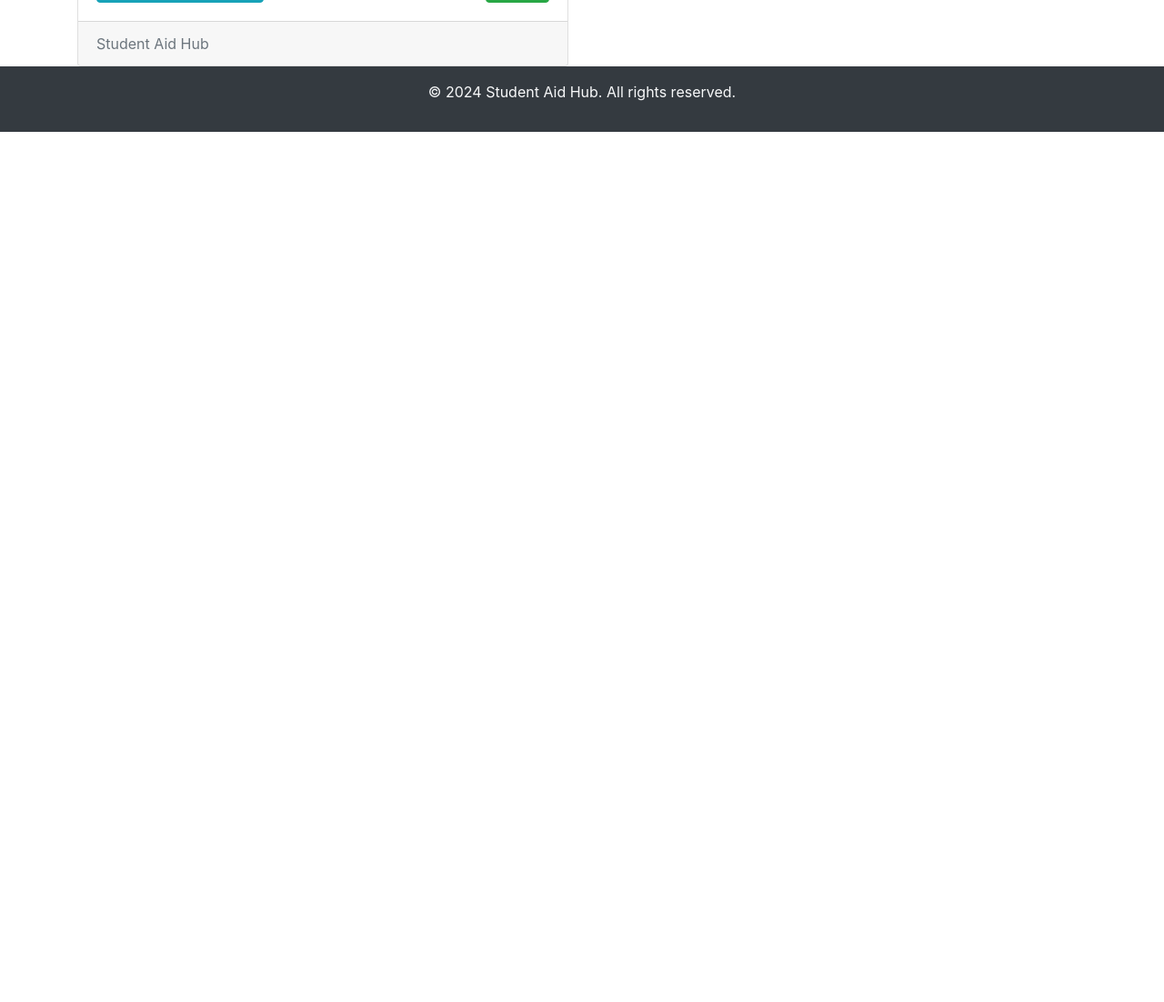
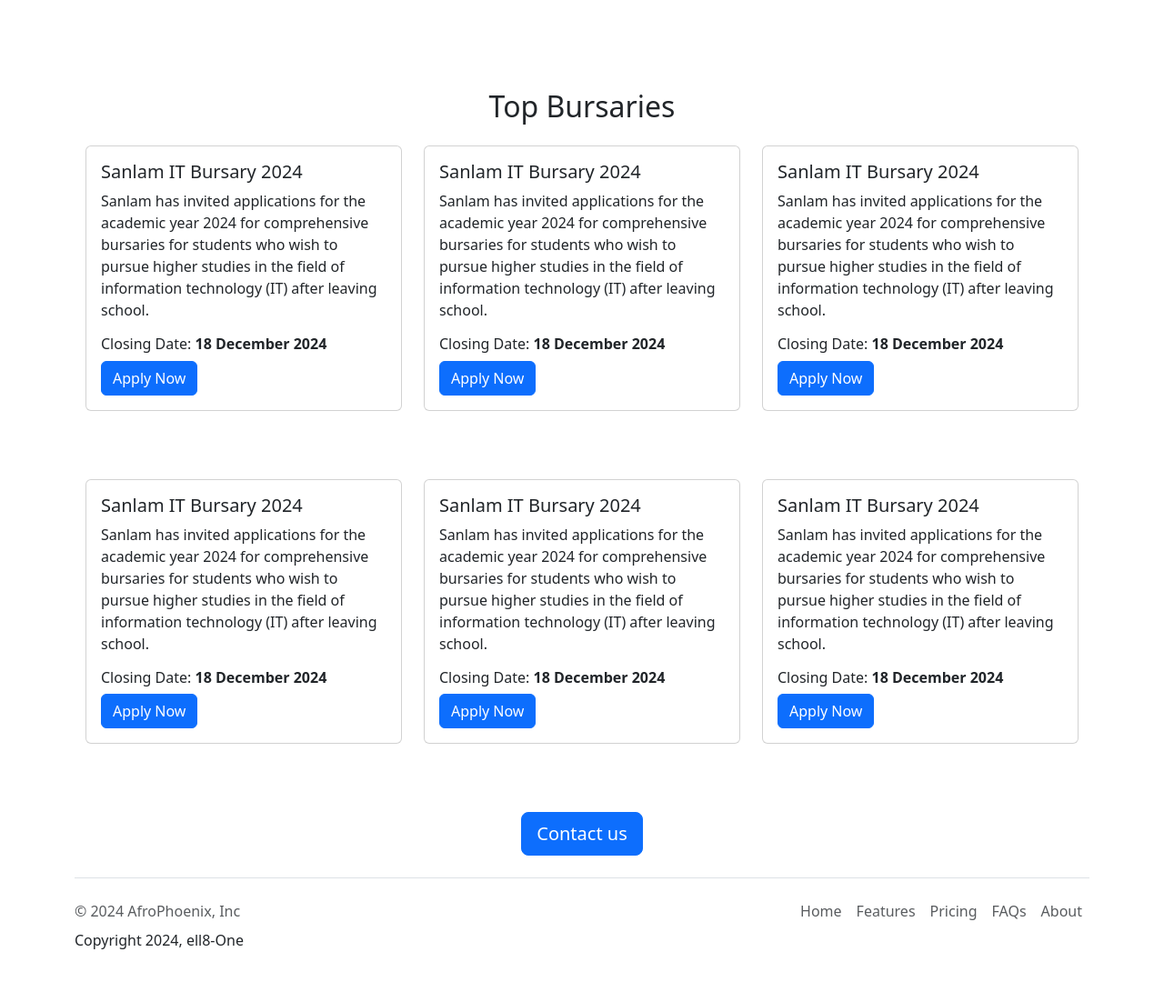
Before and after one commit to khumbulani101/SAH, a Flask app: page /dashboard in a window 1280 px wide. Shown: the part 883-1985 px from the top of the page at 91% size. Before the commit the page ends 1028 px from the top, so only its background shows below. Run offline with Flask 3, Linux system fonts and the light colour scheme; some libraries are stand-ins or nearby versions.

Commit message:
Done for the day.

```diff
--- /dev/null
+++ b/website/templates/bursaries.html
@@ -0,0 +1,91 @@
+<div class="container">
+
+                  <div class="row">
+
+                    <div class="col-md-4">
+                      <div class="card">
+                        <div class="card-body">
+                          <h5 class="card-title">Sanlam IT Bursary 2024</h5>
+                          <p class="card-text">Sanlam has invited applications for the
+                            academic year 2024 for comprehensive bursaries for students who wish
+                            to pursue higher studies in the field of information technology (IT) after
+                            leaving school.</p>
+                          <h6>Closing Date: <b>18 December 2024</b></h6>
+                          <a href="mailto:sanlam@StudentAidHub.ac.za?subject=Application%20for%20Sanlam%20Bursary%202024&body=Hi%2C%20hope%20your%20well.%0D%0A%0D%0AKindly%20receive%20my%20documents%20attatched%20below%20as%20required%20...%20%3CAdd%20more%20text%20about%20your%20email%3E%0D%0A%0D%0ARegards.%0D%0AMr.%2FMs.%2FMrs" class=" btn btn-primary">Apply Now</a>
+                        </div>
+                      </div>
+                    </div>
+
+                     <div class="col-md-4">
+                      <div class="card">
+                        <div class="card-body">
+                          <h5 class="card-title">Sanlam IT Bursary 2024</h5>
+                          <p class="card-text">Sanlam has invited applications for the
+                            academic year 2024 for comprehensive bursaries for students who wish
+                            to pursue higher studies in the field of information technology (IT) after
+                            leaving school.</p>
+                          <h6>Closing Date: <b>18 December 2024</b></h6>
+                          <a href="mailto:sanlam@StudentAidHub.ac.za?subject=Application%20for%20Sanlam%20Bursary%202024&body=Hi%2C%20hope%20your%20well.%0D%0A%0D%0AKindly%20receive%20my%20documents%20attatched%20below%20as%20required%20...%20%3CAdd%20more%20text%20about%20your%20email%3E%0D%0A%0D%0ARegards.%0D%0AMr.%2FMs.%2FMrs" class=" btn btn-primary">Apply Now</a>
+                        </div>
+                      </div>
+                    </div>
+
+                     <div class="col-md-4">
+                      <div class="card">
+                        <div class="card-body">
+                          <h5 class="card-title">Sanlam IT Bursary 2024</h5>
+                          <p class="card-text">Sanlam has invited applications for the
+                            academic year 2024 for comprehensive bursaries for students who wish
+                            to pursue higher studies in the field of information technology (IT) after
+                            leaving school.</p>
+                          <h6>Closing Date: <b>18 December 2024</b></h6>
+                          <a href="mailto:sanlam@StudentAidHub.ac.za?subject=Application%20for%20Sanlam%20Bursary%202024&body=Hi%2C%20hope%20your%20well.%0D%0A%0D%0AKindly%20receive%20my%20documents%20attatched%20below%20as%20required%20...%20%3CAdd%20more%20text%20about%20your%20email%3E%0D%0A%0D%0ARegards.%0D%0AMr.%2FMs.%2FMrs" class=" btn btn-primary">Apply Now</a>
+                        </div>
+                      </div>
+                    </div>
+
+                            <div style="height: 75px;"></div>
+                    <div class="col-md-4">
+                      <div class="card">
+                        <div class="card-body">
+                          <h5 class="card-title">Sanlam IT Bursary 2024</h5>
+                          <p class="card-text">Sanlam has invited applications for the
+                            academic year 2024 for comprehensive bursaries for students who wish
+                            to pursue higher studies in the field of information technology (IT) after
+                            leaving school.</p>
+                          <h6>Closing Date: <b>18 December 2024</b></h6>
+                          <a href="mailto:sanlam@StudentAidHub.ac.za?subject=Application%20for%20Sanlam%20Bursary%202024&body=Hi%2C%20hope%20your%20well.%0D%0A%0D%0AKindly%20receive%20my%20documents%20attatched%20below%20as%20required%20...%20%3CAdd%20more%20text%20about%20your%20email%3E%0D%0A%0D%0ARegards.%0D%0AMr.%2FMs.%2FMrs" class=" btn btn-primary">Apply Now</a>
+                        </div>
+                      </div>
+                    </div>
+
+                     <div class="col-md-4">
+                      <div class="card">
+                        <div class="card-body">
+                          <h5 class="card-title">Sanlam IT Bursary 2024</h5>
+                          <p class="card-text">Sanlam has invited applications for the
+                            academic year 2024 for comprehensive bursaries for students who wish
+                            to pursue higher studies in the field of information technology (IT) after
+                            leaving school.</p>
+                          <h6>Closing Date: <b>18 December 2024</b></h6>
+                          <a href="mailto:sanlam@StudentAidHub.ac.za?subject=Application%20for%20Sanlam%20Bursary%202024&body=Hi%2C%20hope%20your%20well.%0D%0A%0D%0AKindly%20receive%20my%20documents%20attatched%20below%20as%20required%20...%20%3CAdd%20more%20text%20about%20your%20email%3E%0D%0A%0D%0ARegards.%0D%0AMr.%2FMs.%2FMrs" class=" btn btn-primary">Apply Now</a>
+                        </div>
+                      </div>
+                    </div>
+
+                     <div class="col-md-4">
+                      <div class="card">
+                        <div class="card-body">
+                          <h5 class="card-title">Sanlam IT Bursary 2024</h5>
+                          <p class="card-text">Sanlam has invited applications for the
+                            academic year 2024 for comprehensive bursaries for students who wish
+                            to pursue higher studies in the field of information technology (IT) after
+                            leaving school.</p>
+                          <h6>Closing Date: <b>18 December 2024</b></h6>
+                          <a href="mailto:sanlam@StudentAidHub.ac.za?subject=Application%20for%20Sanlam%20Bursary%202024&body=Hi%2C%20hope%20your%20well.%0D%0A%0D%0AKindly%20receive%20my%20documents%20attatched%20below%20as%20required%20...%20%3CAdd%20more%20text%20about%20your%20email%3E%0D%0A%0D%0ARegards.%0D%0AMr.%2FMs.%2FMrs" class=" btn btn-primary">Apply Now</a>
+                        </div>
+                      </div>
+                    </div>
+                    <!-- Add more columns as needed -->
+                  </div>
+                </div>
--- a/website/templates/dashboard.html
+++ b/website/templates/dashboard.html
@@ -3,215 +3,65 @@
 <head>
     <meta charset="UTF-8">
     <meta name="viewport" content="width=device-width, initial-scale=1.0">
-    <link href="https://stackpath.bootstrapcdn.com/bootstrap/4.5.2/css/bootstrap.min.css" rel="stylesheet">
+    <title>AfroPhoenix Careers Website</title>
+    <link href="https://cdn.jsdelivr.net/npm/bootstrap@5.3.3/dist/css/bootstrap.min.css" rel="stylesheet" integrity="sha384-QWTKZyjpPEjISv5WaRU9OFeRpok6YctnYmDr5pNlyT2bRjXh0JMhjY6hW+ALEwIH" crossorigin="anonymous">
     <style>
-        /* Style for the back to top button */
-        #backToTopBtn {
-            position: fixed;
-            bottom: 20px;
-            right: 20px;
-            display: none;
-            background-color: #007bff;
-            color: #fff;
-            border: none;
-            border-radius: 5px;
-            padding: 10px;
-            cursor: pointer;
+        #banner{
+            height: 360px;
+            object-fit: cover;
+            width: 100%;
+            margin-bottom: 16px;
         }
     </style>
-    <title>Student Aid Hub</title>
 </head>
-<body>
+    <body>
+        {% include 'nav.html' %}
 
-<div class="container mt-4">
-    <div class="row">
-        <div class="col-md-12">
-            <form id="bursaryFilters" class="d-flex">
-                <div class="form-group mr-2">
-                    <label for="fieldOfStudy">Field of Study</label>
-                    <select class="form-control" id="fieldOfStudy" name="fieldOfStudy">
-                        <!-- Add options for Field of Study -->
-                        <option value="engineering">Engineering</option>
-                        <option value="business">Business</option>
-                        <!-- Add more options as needed -->
-                    </select>
-                </div>
+        <img class="img-fluid" id="banner" src="/static/banner.jpg" >
+        <div class="container">
 
-                <div class="form-group mr-2">
-                    <label for="qualificationType">Qualification Type</label>
-                    <select class="form-control" id="qualificationType" name="qualificationType">
-                        <!-- Add options for Qualification Type -->
-                        <option value="undergraduate">Undergraduate</option>
-                        <option value="postgraduate">Postgraduate</option>
-                        <!-- Add more options as needed -->
-                    </select>
-                </div>
+            <h1 class="text-center mt-2 mb-4">
+                AfroPhoenix StudentAidHub
+                <div style="height: 50px;"></div>
+            </h1>
 
-                <div class="form-group mr-2">
-                    <label for="nationality">Nationality</label>
-                    <select class="form-control" id="nationality" name="nationality">
-                        <!-- Add options for Nationality -->
-                        <option value="national">National</option>
-                        <option value="international">International</option>
-                        <!-- Add more options as needed -->
-                    </select>
-                </div>
+            <div class="row" style="margin-bottom: 16px;">
 
-                <button type="submit" class="btn btn-primary">Filter Bursaries</button>
-            </form>
-        </div>
-    </div>
+                  <div class="col-md-6">
+                        <p class="lead">
+                            Searching for scholarships and bursaries can be daunting.
+                             StudentAidHub is here to simplify the process, providing a single
+                              platform for accessing all available funding opportunities.
+                        </p>
+                        <p>
+                            StudentAidHub aims to ease the stress of finding financial aid by aggregating scholarships
+                             and bursaries into one user-friendly website. Students can search based on their field or
+                             level of study, receiving notifications for relevant opportunities.
+                        </p>
+                  </div>
 
-    <div class="row mt-4">
-        <div class="col-md-6">
-            <!-- Display Bursary Information -->
-            <div class="card">
-                <div class="card-header">
-                    Bursary Name
-                </div>
-                <div class="card-body">
-                    <!-- Bursary Details -->
-                    <p>Details about the bursary go here.</p>
-                    <!-- Closing Date -->
-                    <p class="text-muted">Closing Date: MM/DD/YYYY</p>
-                    <!-- More Bursary Details Button -->
-                    <button class="btn btn-info">More Bursary Details</button>
-                    <!-- Apply Button -->
-                    <a href="bursary_application_form_link" class="btn btn-success float-right" target="_blank" rel="noopener noreferrer" onclick="showConfirmation()">Apply</a>
-                </div>
-                <div class="card-footer text-muted">
-                    Student Aid Hub
+                <div class="d-none d-md-block col-6">
+                    <img src="/static/people.jpg" style="height: 320px; border-radius: 4px;">
                 </div>
             </div>
+
+            <div>
+                <div style="height: 75px;"></div>
+                <h2 class="text-center mt-2 mb-4">Top Bursaries</h2>
+                    {% include 'bursaries.html' %}
+                <div style="height: 75px;"></div>
+            </div>
+
         </div>
-    </div>
-
-    <div class="row mt-4">
-        <div class="col-md-6">
-            <!-- Display Bursary Information -->
-            <div class="card">
-                <div class="card-header">
-                    Bursary Name
-                </div>
-                <div class="card-body">
-                    <!-- Bursary Details -->
-                    <p>Details about the bursary go here.</p>
-                    <!-- Closing Date -->
-                    <p class="text-muted">Closing Date: MM/DD/YYYY</p>
-                    <!-- More Bursary Details Button -->
-                    <button class="btn btn-info">More Bursary Details</button>
-                    <!-- Apply Button -->
-                    <a href="bursary_application_form_link" class="btn btn-success float-right" target="_blank" rel="noopener noreferrer" onclick="showConfirmation()">Apply</a>
-                </div>
-                <div class="card-footer text-muted">
-                    Student Aid Hub
-                </div>
-            </div>
-        </div>
-    </div>
-
-    <div class="row mt-4">
-        <div class="col-md-6">
-            <!-- Display Bursary Information -->
-            <div class="card">
-                <div class="card-header">
-                    Bursary Name
-                </div>
-                <div class="card-body">
-                    <!-- Bursary Details -->
-                    <p>Details about the bursary go here.</p>
-                    <!-- Closing Date -->
-                    <p class="text-muted">Closing Date: MM/DD/YYYY</p>
-                    <!-- More Bursary Details Button -->
-                    <button class="btn btn-info">More Bursary Details</button>
-                    <!-- Apply Button -->
-                    <a href="bursary_application_form_link" class="btn btn-success float-right" target="_blank" rel="noopener noreferrer" onclick="showConfirmation()">Apply</a>
-                </div>
-                <div class="card-footer text-muted">
-                    Student Aid Hub
-                </div>
-            </div>
-        </div>
-    </div>
-
-</div>
-
-<!-- Footer -->
-<footer class="bg-dark text-light text-center py-3">
-    <p>&copy; 2024 Student Aid Hub. All rights reserved.</p>
-</footer>
-
-<!-- Back to Top Button -->
-<button id="backToTopBtn" onclick="scrollToTop()">Back to Top</button>
-
-<!-- Bootstrap JS and Popper.js (required for Bootstrap) -->
-<script src="https://code.jquery.com/jquery-3.5.1.slim.min.js"></script>
-<script src="https://cdn.jsdelivr.net/npm/@popperjs/core@2.10.2/dist/umd/popper.min.js"></script>
-<script src="https://stackpath.bootstrapcdn.com/bootstrap/4.5.2/js/bootstrap.min.js"></script>
-
-<script>
-    function showConfirmation() {
-        alert("You are now leaving Student Aid Hub. We are not responsible for your data.");
-    }
-
-    // Back to Top Button Functionality
-    window.onscroll = function() {
-        toggleBackToTopButton();
-    };
-
-    function toggleBackToTopButton() {
-        var backToTopBtn = document.getElementById('backToTopBtn');
-        if (document.body.scrollTop > 20 || document.documentElement.scrollTop > 20) {
-            backToTopBtn.style.display = 'block';
-        } else {
-            backToTopBtn.style.display = 'none';
-        }
-    }
-
-    function scrollToTop() {
-        window.scrollTo({
-            top: 0,
-            behavior: 'smooth'  // Add smooth scrolling behavior
-        });
-    }
-</script>
-
-</body>
-</html>
 
 
-<!--<!DOCTYPE html>-->
-<!--<html lang="en">-->
-<!--<head>-->
-<!--    <meta charset="UTF-8">-->
-<!--    <meta http-equiv="x-ua-compatible" content="IE=edge">-->
-<!--    <meta name="viewport" content="Width=devie-width, initial-scale=1.0">-->
-<!--    <title>Dashboard</title>-->
-<!--    <link rel="stylesheet" href="https://cdn.jsdelivr.net/npm/bootstrap@5.3.3/dist/css/bootstrap.min.css">-->
-<!--    <script src="https://kit.fontawesome.com/bd511dad3e.js" crossorigin="anonymous"></script>-->
-<!--    <link rel="stylesheet" href="css/style.css">-->
-<!--</head>-->
-<!--<body>-->
-<!--    <div class="wrapper">-->
-<!--        <aside id="sidebar">-->
-<!--&lt;!&ndash;         Content for sidebar &ndash;&gt;-->
-<!--        </aside>-->
-<!--        <div class="main">-->
-<!--            <nav class="navbar">-->
-<!--                <button class="btn">-->
-<!--                    <span class="navbar-toggler-icon"></span>-->
-<!--                </button>-->
-<!--            </nav>-->
-<!--        </div>-->
-<!--    </div>-->
-<!--&lt;!&ndash;    Content for the dashboard&ndash;&gt;-->
-<!--    <div class="container my-5">-->
-<!--        <h2>Normal Container</h2>-->
-<!--        <p>Lorem Ipsum was a beatiful cunt that lived far up to the great age of the-->
-<!--        great old sixtees, like she never been born in this world.</p>-->
-<!--    </div>-->
 
-<!--    <script src="https://cdn.jsdelivr.net/npm/bootstrap@5.3.3/dist/js/bootstrap.bundle.min.js"></script>-->
-<!--    <link rel="stylesheet" href="js/script.js">-->
-<!--</body>-->
-<!--</html>-->
+
+    </body>
+    <footer>
+        <div class="text-center">
+            <a href="mailto:hello@AfroPhoenixCareers.ai?subject=Question%20about%20Careers%20openings&body=My%20name%3A%20%3CYour%20name%20here%3E%0D%0A%0D%0AMy%20question%3A%20%3CEnter%20question%20here%3E" class="btn btn-primary btn-lg">Contact us</a>
+        </div>
+        {% include 'footer.html' %}
+    </footer>
+</html>
--- /dev/null
+++ b/website/templates/footer.html
@@ -0,0 +1,20 @@
+<div class="container">
+  <footer class="d-flex flex-wrap justify-content-between align-items-center py-3 my-4 border-top">
+    <p class="col-md-4 mb-0 text-body-secondary">&copy; 2024 AfroPhoenix, Inc</p>
+
+    <a href="/" class="col-md-4 d-flex align-items-center justify-content-center mb-3 mb-md-0 me-md-auto link-body-emphasis text-decoration-none">
+      <svg class="bi me-2" width="40" height="32"><use xlink:href="#bootstrap"/></svg>
+    </a>
+
+    <ul class="nav col-md-4 justify-content-end">
+      <li class="nav-item"><a href="#" class="nav-link px-2 text-body-secondary">Home</a></li>
+      <li class="nav-item"><a href="#" class="nav-link px-2 text-body-secondary">Features</a></li>
+      <li class="nav-item"><a href="#" class="nav-link px-2 text-body-secondary">Pricing</a></li>
+      <li class="nav-item"><a href="#" class="nav-link px-2 text-body-secondary">FAQs</a></li>
+      <li class="nav-item"><a href="#" class="nav-link px-2 text-body-secondary">About</a></li>
+    </ul>
+
+    <p class="text-center mt-8">Copyright 2024, ell8-One</p>
+
+  </footer>
+</div>
--- /dev/null
+++ b/website/templates/nav.html
@@ -0,0 +1,24 @@
+<nav class="navbar fixed-top navbar-expand-lg bg-body-tertiary">
+  <div class="container-fluid">
+      <a class="navbar-brand" href="#">
+          <img src="/static/afro-lego-svgrepo-com.svg" alt="Logo" width="30" height="24" class="d-inline-block align-text-top">
+          AfroPhoenix Projects
+      </a>
+
+<!--      <button class="navbar-toggler" type="button" data-bs-toggle="collapse" data-bs-target="#navbarSupportedContent" aria-controls="navbarSupportedContent" aria-expanded="false" aria-label="Toggle navigation">-->
+<!--          <span class="navbar-toggler-icon"></span>-->
+<!--      </button>-->
+
+      <div class="collapse navbar-collapse" id="navbarSupportedContent">
+          <form class="d-flex justify-content-center" role="search">
+              <input class="form-control me-2" type="search" placeholder="Search ..." aria-label="Search">
+              <button class="btn btn-outline-success" type="submit">Search</button>
+          </form>
+      </div>
+
+      <div class="d-flex">
+          <button class="btn btn-outline-primary me-2">Sign Up</button>
+      </div>
+  </div>
+</nav>
+<div style="height: 56px;"></div>
--- a/website/views.py
+++ b/website/views.py
@@ -39,3 +39,7 @@
 @views.route('/dashboard')
 def dashboard():
     return render_template('dashboard.html')
+
+@views.route('/signin_up')
+def signin_up():
+    return render_template('sign_in_up.html')
```
Also changed, not shown: website/static/style.css (added, +50 -0 lines), website/templates/form.html (added, +44 -0 lines), website/templates/sign_in_up.html (added, +64 -0 lines), website/static/afro-lego-svgrepo-com.svg (added), website/static/background.jpg (added).
